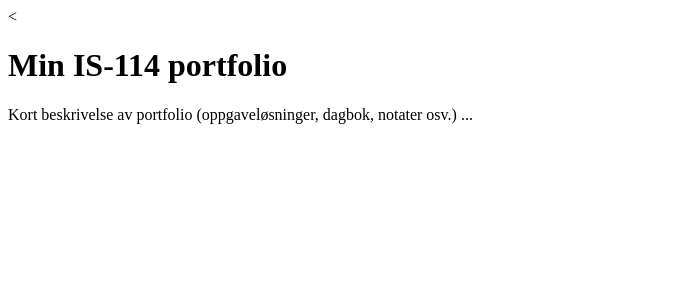
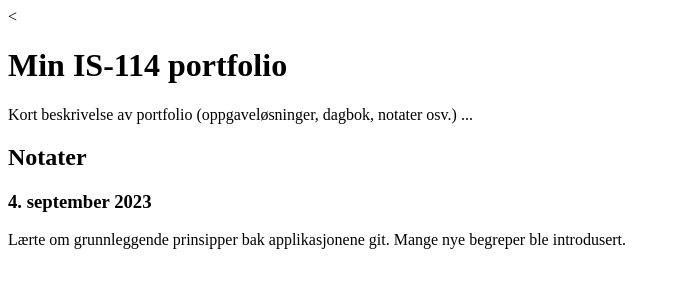
Before and after one commit to uia-worker/intro, a plain HTML site: page index.html in a window 1280 px wide. Shown: the whole page, without its empty margins (0-680 px from the left). Drawn offline with Linux system fonts and the light colour scheme.

Commit message:
Nytt avnsitt for notater

```diff
--- a/index.html
+++ b/index.html
@@ -8,5 +8,8 @@
 <body>
   <h1>Min IS-114 portfolio</h1>
   <p>Kort beskrivelse av portfolio (oppgaveløsninger, dagbok, notater osv.) ... </p>
+  <h2>Notater</h2>
+  <h3>4. september 2023</h3>
+  <p>Lærte om grunnleggende prinsipper bak applikasjonene git. Mange nye begreper ble introdusert.</p>
 </body>
 </html>
```
